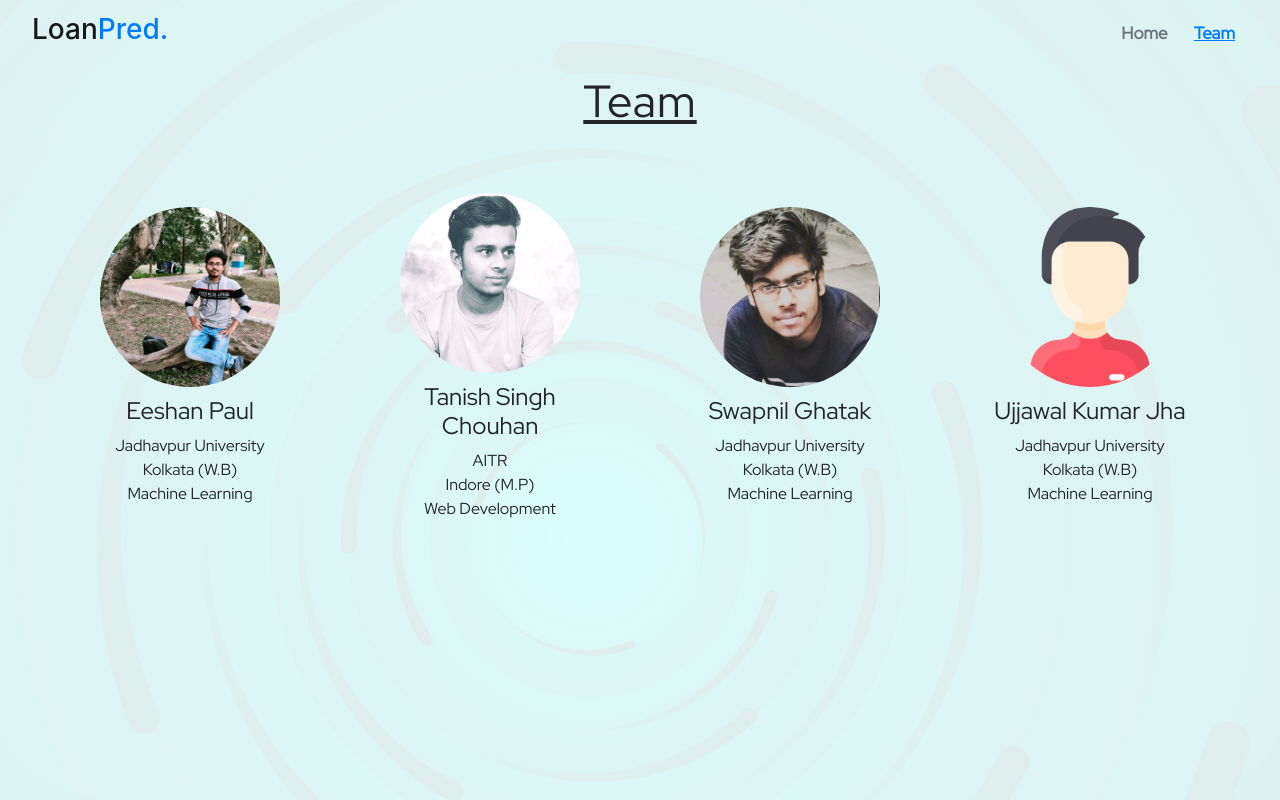
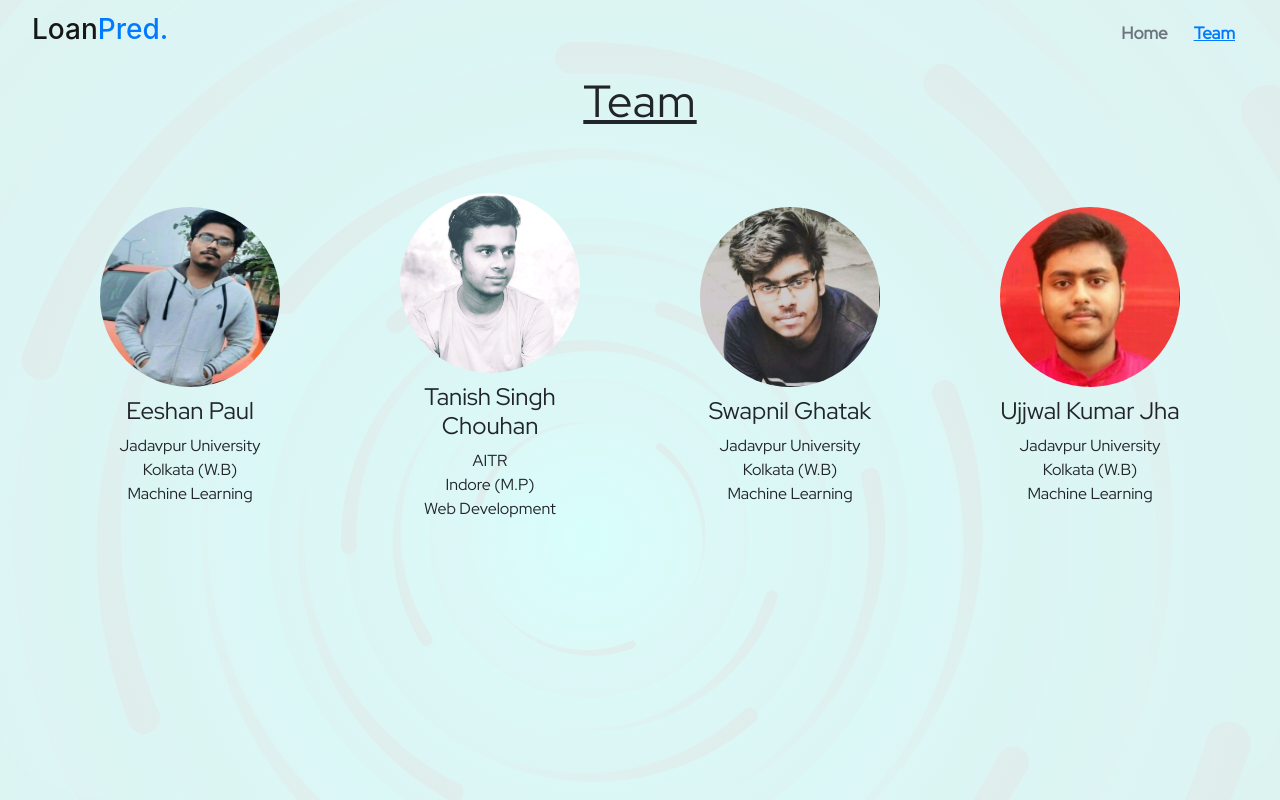
Before and after one commit to Swapnil10-code/Loan_Approval_Predictor, a Flask app: page /team in a window 1280 px wide. Run offline with Flask 2, Linux system fonts and the light colour scheme; parts of the project's set-up code (start-up, migrations or seed data) failed here and were passed over; some libraries are stand-ins or nearby versions.

Commit message:
changed profile pics

```diff
--- a/templates/team.html
+++ b/templates/team.html
@@ -44,9 +44,9 @@
                 <div>
                     <div class="row d-flex align-items-center justify-content-center m-4">
                         <div class="py-4 px-5 col-md-3 col-12 d-flex flex-column align-items-center">
-                            <img src="{{ url_for('static' , filename='images/eeshan_avatar.jpg') }}" class="avatar_img">
+                            <img src="{{ url_for('static' , filename='images/eeshan_ava.jpg') }}" class="avatar_img">
                             <h4>Eeshan Paul</h4>
-                            <span>Jadhavpur University</span>
+                            <span>Jadavpur University</span>
                             <span> Kolkata (W.B)</span>
                             <span>Machine Learning</span>
                         </div>
@@ -60,14 +60,14 @@
                         <div class="py-4 px-5 col-md-3 col-12 d-flex flex-column align-items-center">
                             <img src="{{ url_for('static' , filename='images/swapnil_ava.jpg') }}" class="avatar_img">
                             <h4>Swapnil Ghatak</h4>
-                            <span>Jadhavpur University</span>
+                            <span>Jadavpur University</span>
                             <span> Kolkata (W.B)</span>
                             <span>Machine Learning</span>
                         </div>
                         <div class="py-4 px-5 col-md-3 col-12 d-flex flex-column align-items-center">
-                            <img src="{{ url_for('static' , filename='images/default.png') }}" class="avatar_img" alt="ujjawal">
-                            <h4>Ujjawal Kumar Jha</h4>
-                            <span>Jadhavpur University</span>
+                            <img src="{{ url_for('static' , filename='images/ujjwal_ava.jpg') }}" class="avatar_img" alt="ujjawal">
+                            <h4>Ujjwal Kumar Jha</h4>
+                            <span>Jadavpur University</span>
                             <span> Kolkata (W.B)</span>
                             <span>Machine Learning</span>
                         </div>
```
Also changed, not shown: static/images/eeshan_ava.jpg (added), static/images/eeshan_avatar.jpg (deleted), static/images/ujjwal_ava.jpg (added).
